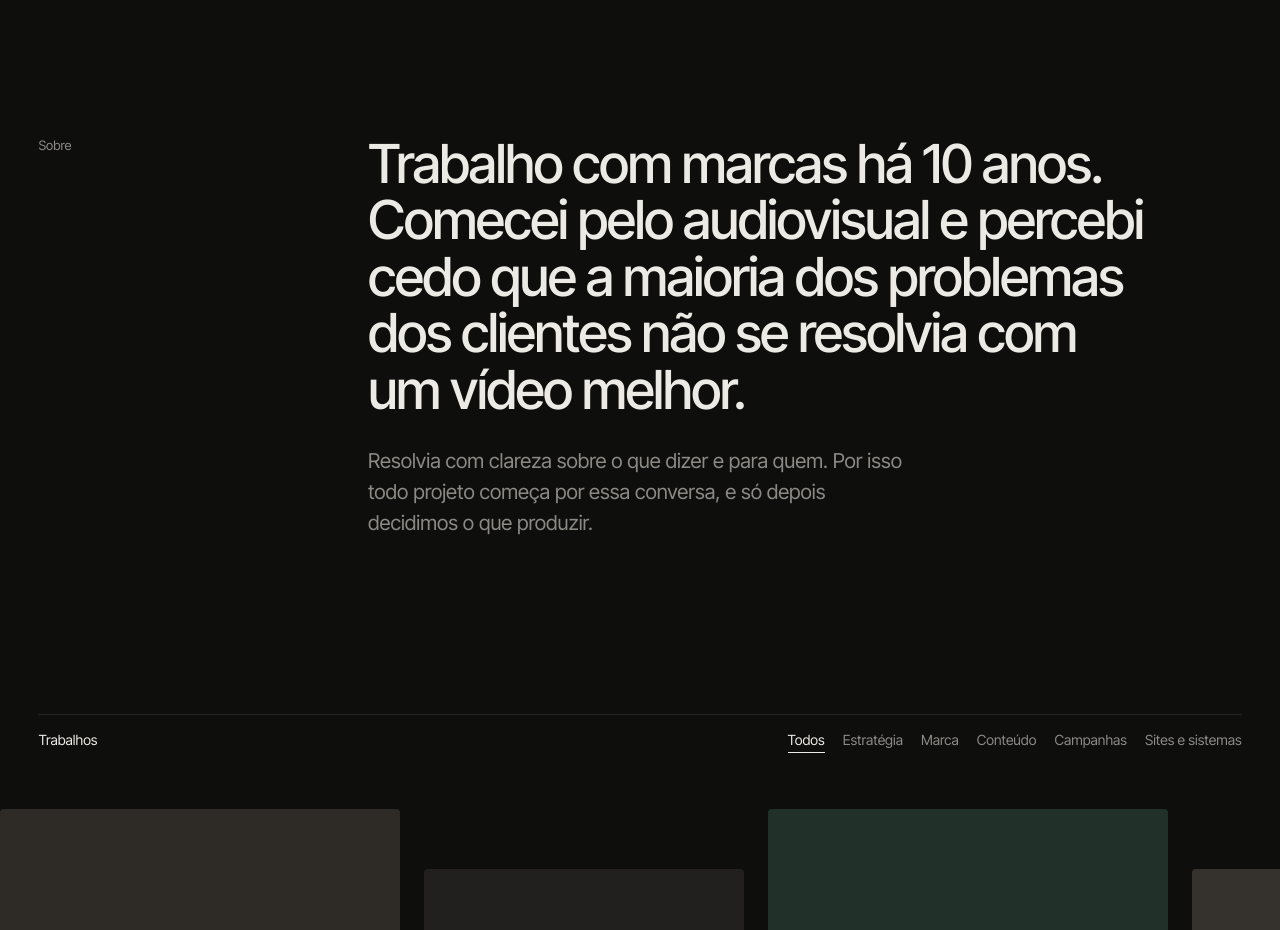
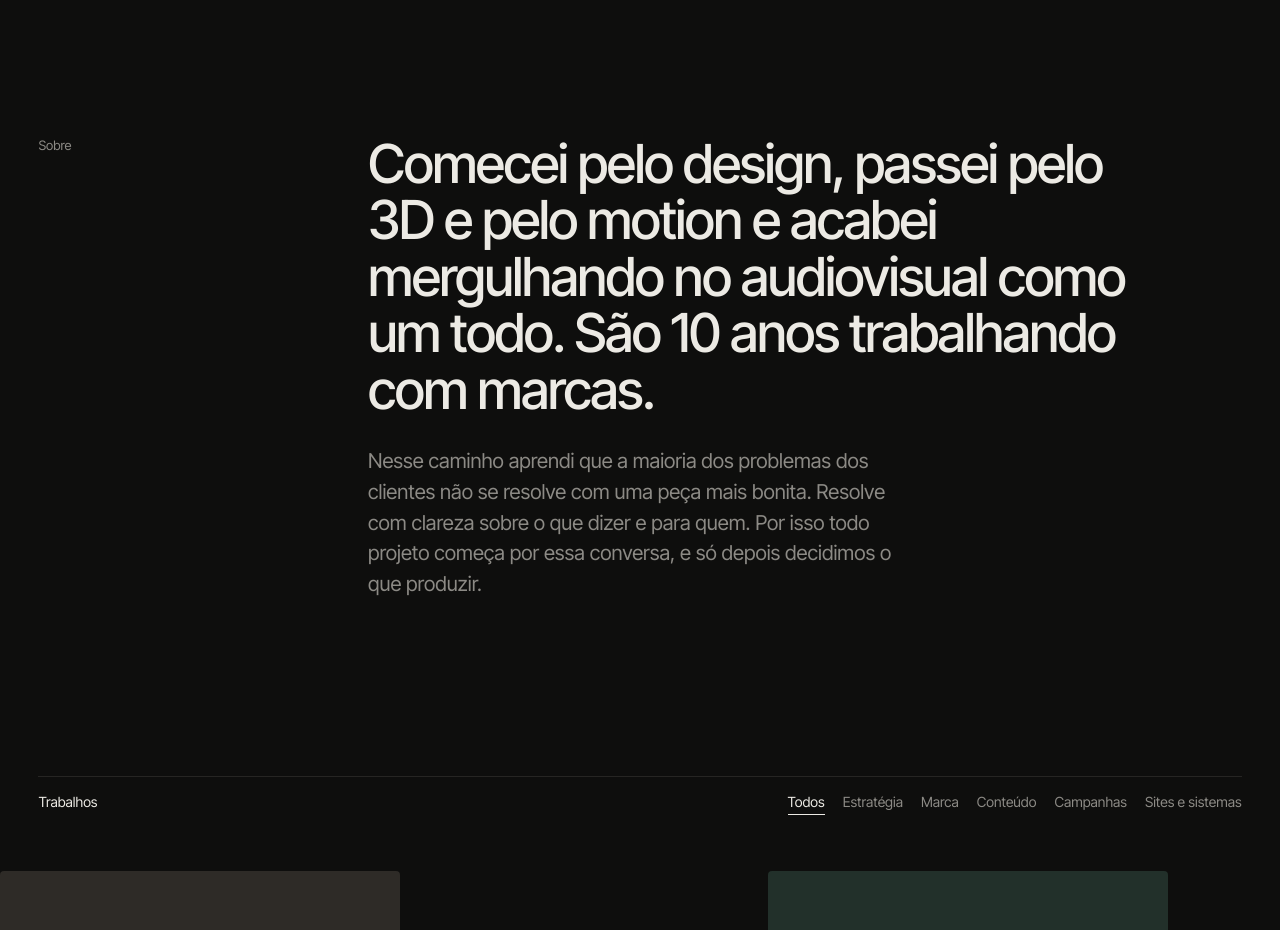
Before and after one commit to vitxreduardo-ops/vitoreduardo-site, a Next.js app: page / in a window 1280 px wide. Shown: the part 840-1770 px from the top of the page. Built offline with nearby package versions, Linux system fonts and the light colour scheme.

Commit message:
feat: real about story, animations always on
- About now tells the actual path: design, 3D and motion, then audiovisual
- Animations ignore the OS reduced-motion setting (owner's decision)

Co-Authored-By: Claude Opus 5.5 <noreply@anthropic.com>

```diff
--- a/app/globals.css
+++ b/app/globals.css
@@ -150,7 +150,3 @@ main:has(> .hero) { padding-top: 0; }
   .card:nth-child(even) { margin-top: 0; }
   .head { flex-direction: column; gap: 14px; }
 }
-@media (prefers-reduced-motion: reduce) {
-  *, *::before, *::after { animation: none !important; transition-duration: 0.01ms !important; }
-  html { scroll-behavior: auto; }
-}
--- a/app/page.tsx
+++ b/app/page.tsx
@@ -54,11 +54,12 @@ export default function Home() {
           <h2 id="sobre" className="small">Sobre</h2>
           <div className="about">
             <p className="big-text">
-              Trabalho com marcas há 10 anos. Comecei pelo audiovisual e percebi cedo que a maioria dos problemas dos
-              clientes não se resolvia com um vídeo melhor.
+              Comecei pelo design, passei pelo 3D e pelo motion e acabei mergulhando no audiovisual como um todo. São 10
+              anos trabalhando com marcas.
             </p>
             <p className="about-more">
-              Resolvia com clareza sobre o que dizer e para quem. Por isso todo projeto começa por essa conversa, e só
+              Nesse caminho aprendi que a maioria dos problemas dos clientes não se resolve com uma peça mais bonita.
+              Resolve com clareza sobre o que dizer e para quem. Por isso todo projeto começa por essa conversa, e só
               depois decidimos o que produzir.
             </p>
           </div>
--- a/components/GsapFx.tsx
+++ b/components/GsapFx.tsx
@@ -5,11 +5,10 @@ import { gsap } from "gsap";
 import { ScrollTrigger } from "gsap/ScrollTrigger";
 
 // Animações de entrada da home. Sem JS tudo aparece normal (o GSAP só esconde ao rodar).
-// Com "Reduzir movimento" ligado no sistema, só há fade, sem deslocamento nem parallax.
+// Decisão do Vitor: as animações rodam sempre, mesmo com "Reduzir movimento" ligado no sistema.
 export function GsapFx() {
   useEffect(() => {
     gsap.registerPlugin(ScrollTrigger);
-    const mm = gsap.matchMedia();
 
     // filtro dos trabalhos
     const filters = document.querySelector<HTMLElement>(".filters");
@@ -23,18 +22,14 @@ export function GsapFx() {
     };
     filters?.addEventListener("click", onFilter);
 
-    mm.add(
-      { full: "(prefers-reduced-motion: no-preference)", reduced: "(prefers-reduced-motion: reduce)" },
-      (ctx) => {
-        const full = Boolean(ctx.conditions?.full);
-        const dist = full ? 40 : 0;
+    const refresh = () => ScrollTrigger.refresh();
+    const ctx = gsap.context(() => {
+        const dist = 40;
 
         // hero
         gsap.from(".hero-body > *", { y: dist, opacity: 0, duration: 1, ease: "power3.out", stagger: 0.12, delay: 0.15 });
-        if (full) {
         gsap.from(".hero-img", { scale: 1.08, duration: 1.6, ease: "power3.out" });
         gsap.to(".hero-img", { yPercent: 12, ease: "none", scrollTrigger: { trigger: ".hero", start: "top top", end: "bottom top", scrub: true } });
-        }
 
         // blocos que entram juntos ao chegar na tela
         gsap.utils.toArray<HTMLElement>(".head, .about > *, .contact > *, .foot-logo").forEach((el) => {
@@ -52,22 +47,18 @@ export function GsapFx() {
         }
 
         // capas dos trabalhos com parallax leve dentro do card
-        if (full) {
         gsap.utils.toArray<HTMLElement>(".cover img").forEach((img) => {
           gsap.fromTo(img, { yPercent: -5 }, { yPercent: 5, ease: "none", scrollTrigger: { trigger: img, start: "top bottom", end: "bottom top", scrub: true } });
         });
-        }
 
+    });
     // fontes e imagens mudam alturas depois do carregamento: recalcula os gatilhos
-        const refresh = () => ScrollTrigger.refresh();
     addEventListener("load", refresh);
     document.fonts?.ready.then(refresh);
-        return () => removeEventListener("load", refresh);
-      },
-    );
 
     return () => {
-      mm.revert();
+      ctx.revert();
+      removeEventListener("load", refresh);
       filters?.removeEventListener("click", onFilter);
     };
   }, []);
--- a/components/MotionProvider.tsx
+++ b/components/MotionProvider.tsx
@@ -4,5 +4,5 @@ import { MotionConfig } from "motion/react";
 import type { ReactNode } from "react";
 
 export function MotionProvider({ children }: { children: ReactNode }) {
-  return <MotionConfig reducedMotion="user">{children}</MotionConfig>;
+  return <MotionConfig reducedMotion="never">{children}</MotionConfig>;
 }
```
Lines whose indentation alone changed are shown as unchanged.
